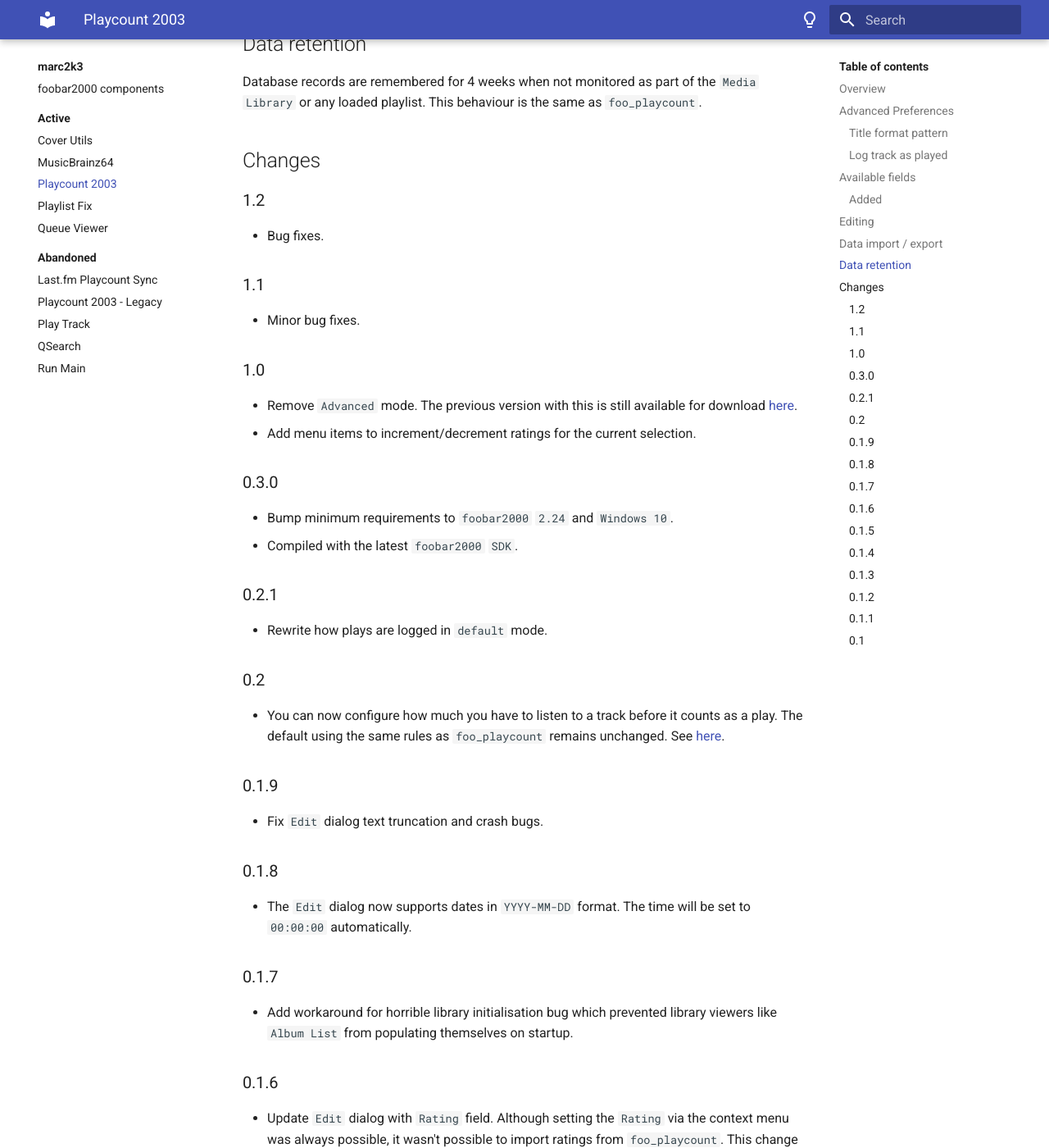
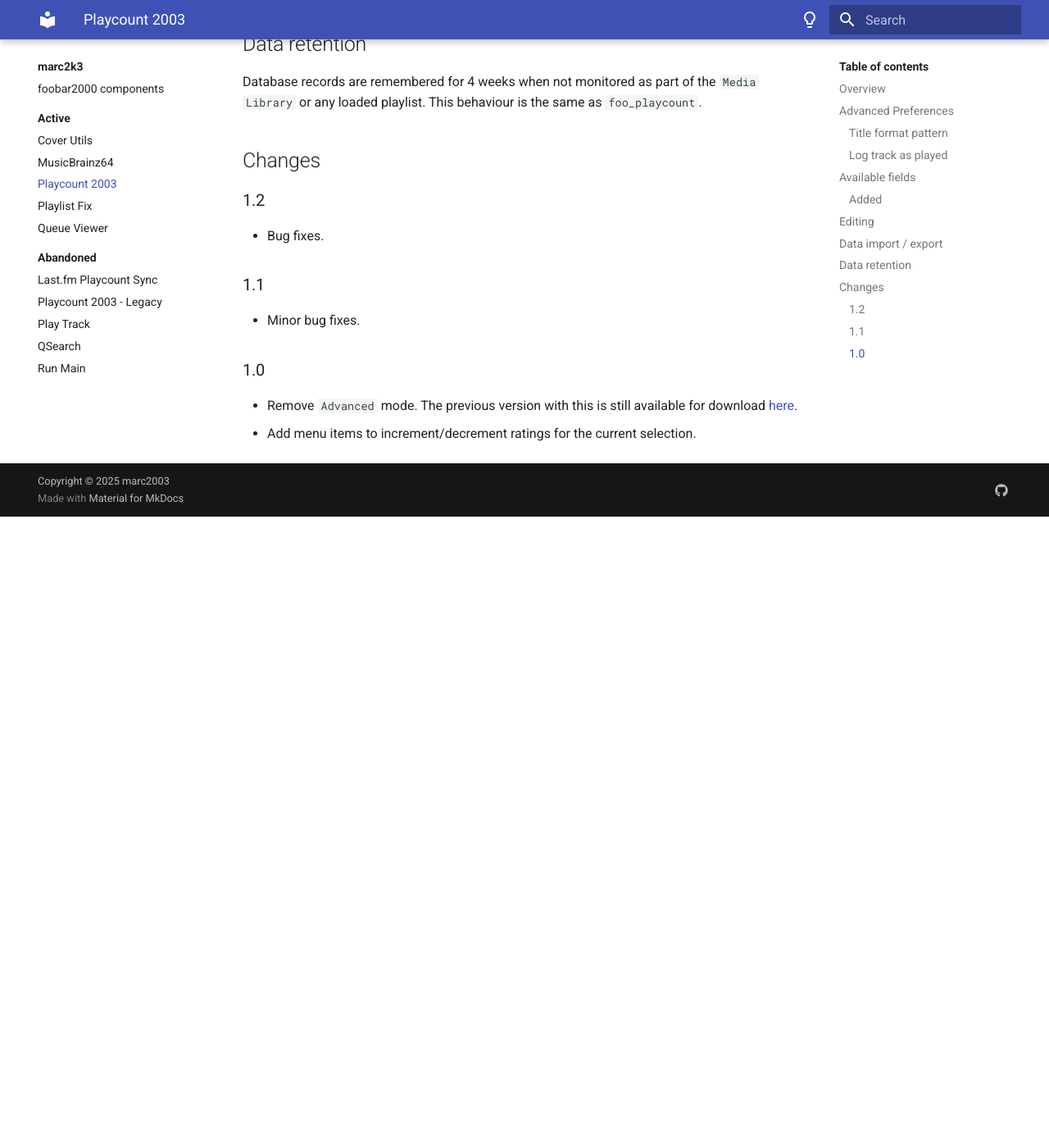
Before and after one commit to marc2k3/marc2k3.github.io, an MkDocs documentation site: the page built from docs/component/playcount-2003.md, in a window 1280 px wide and 1400 px high, scrolled down 6240 px. Shown: the whole window at 82% size. Built offline with MkDocs 1.6.1 and Material for MkDocs 9.7.7, drawn with Linux system fonts in a browser that asks for light colours; after the commit the page ends 6870 px from its top, so only the background shows below that; some of the changed text lies outside the part shown.

Commit message:
Update playcount-2003.md

````diff
--- a/docs/component/playcount-2003.md
+++ b/docs/component/playcount-2003.md
@@ -178,50 +178,3 @@
 ### 1.0
 - Remove `Advanced` mode. The previous version with this is still available for download [here](playcount-2003.md).
 - Add menu items to increment/decrement ratings for the current selection.
-
-### 0.3.0
-- Bump minimum requirements to `foobar2000` `2.24` and `Windows 10`.
-- Compiled with the latest `foobar2000` `SDK`.
-
-### 0.2.1
-- Rewrite how plays are logged in `default` mode.
-
-### 0.2
-- You can now configure how much you have to listen to a track before it counts as a play. The default using the same rules as `foo_playcount` remains unchanged. See [here](#log-track-as-played).
-
-### 0.1.9
-- Fix `Edit` dialog text truncation and crash bugs.
-
-### 0.1.8
-- The `Edit` dialog now supports dates in `YYYY-MM-DD` format. The time will be set to `00:00:00` automatically.
-
-### 0.1.7
-- Add workaround for horrible library initialisation bug which prevented library viewers like `Album List` from populating themselves on startup.
-
-### 0.1.6
-- Update `Edit` dialog with `Rating` field. Although setting the `Rating` via the context menu was always possible, it wasn't possible to import ratings from `foo_playcount`. This change allows that.
-
-### 0.1.5
-- Fix bug where `OK` button in `Edit` dialog remained disabled after choosing a history item from the dropdown.
-- Update the file importer in `Advanced` mode. Previously, any timsestamps that were identical for a given track were discarded. Now the check expands and assumes any timestamps within 10 seconds of each other are duplicates. Just to be clear, this is per track.
-
-### 0.1.4
-- Add the following fields:
-```
-%2003_added_ago2%
-%2003_first_played_ago2%
-%2003_last_played_ago2%
-```
-
-### 0.1.3
-- Editing values via the context menu now reports how many items were updated in the console.
-- The file importer now accurately reports how many items were updated by only counting when values were modified.
-
-### 0.1.2
-- Minor file import tweaks.
-
-### 0.1.1
-- Fix bug with context menu items for marking selections as loved/unloved.
-
-### 0.1
-- Initial release
````
